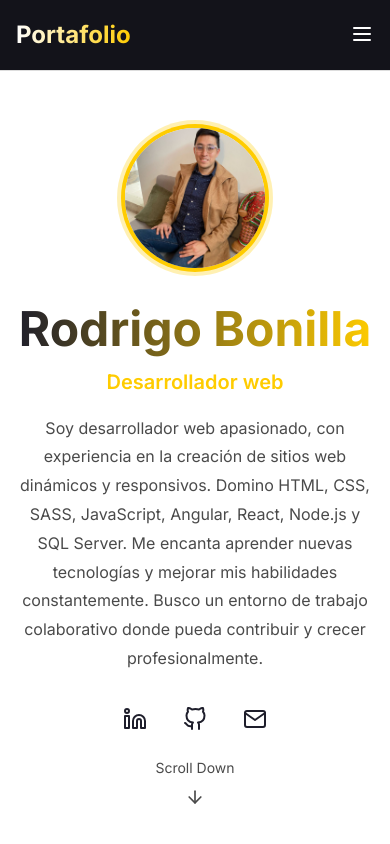
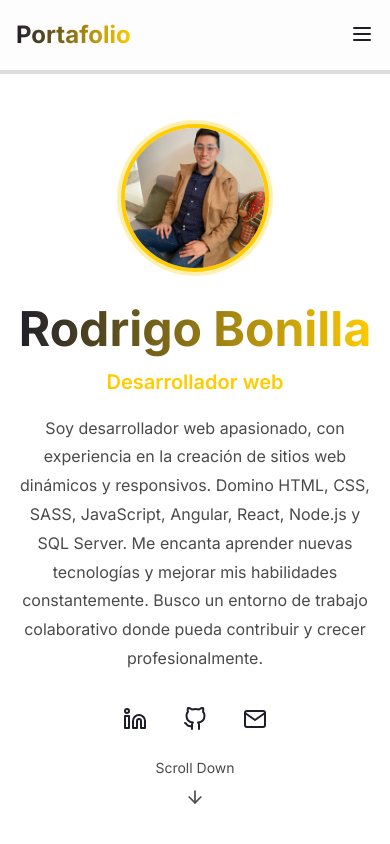
Before and after one commit to r0odr1/portfolio-r0odri, a Next.js app: page / in a window 390 px wide. Shown: the top 844 px of the page. Built offline with nearby package versions, Linux system fonts and the light colour scheme.

Commit message:
Corregir error en estilos cuando cambia entre claro y oscuro en el menu

```diff
--- a/app/globals.css
+++ b/app/globals.css
@@ -47,10 +47,9 @@
 }
 
 .theme-light header {
-  background-color: #13131a;
-  color: #ffffff;
-  --text-color: #ffffff;
-  border-bottom: 1px solid #dddddd;
+  background-color: var(--background-color);
+  color: var(--text-color);
+  border-bottom: 4px solid #dddddd;
 }
 
 * {
--- a/components/Header/Header.module.css
+++ b/components/Header/Header.module.css
@@ -80,8 +80,6 @@
   background: none;
   border: none;
   color: var(--text-color);
-  z-index: 110;
-  transition: color 0.3s ease;
 }
 
 .menuButton:hover {
@@ -89,7 +87,9 @@
 }
 
 .menuButtonActive {
-  color: #1e1e2b; /* Color oscuro para la "X" cuando el menú está abierto */
+  color: var(
+    --text-color
+  ); /* Color oscuro para la "X" cuando el menú está abierto */
 }
 
 .themeToggleButton {
@@ -116,8 +116,6 @@
 
   .nav {
     position: fixed;
-    --text-color: #1e1e2b;
-    color: #1e1e2b;
     top: 0;
     right: 0;
     height: 100vh;
```
